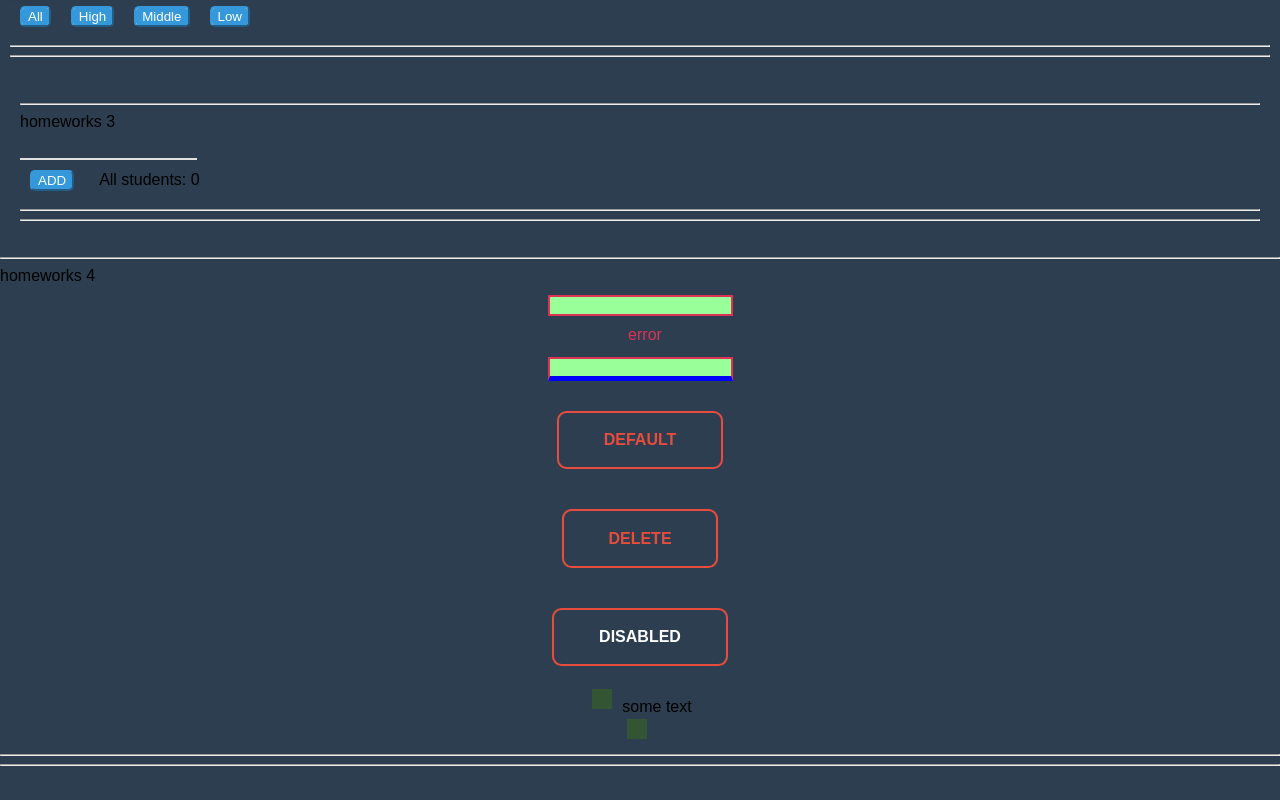
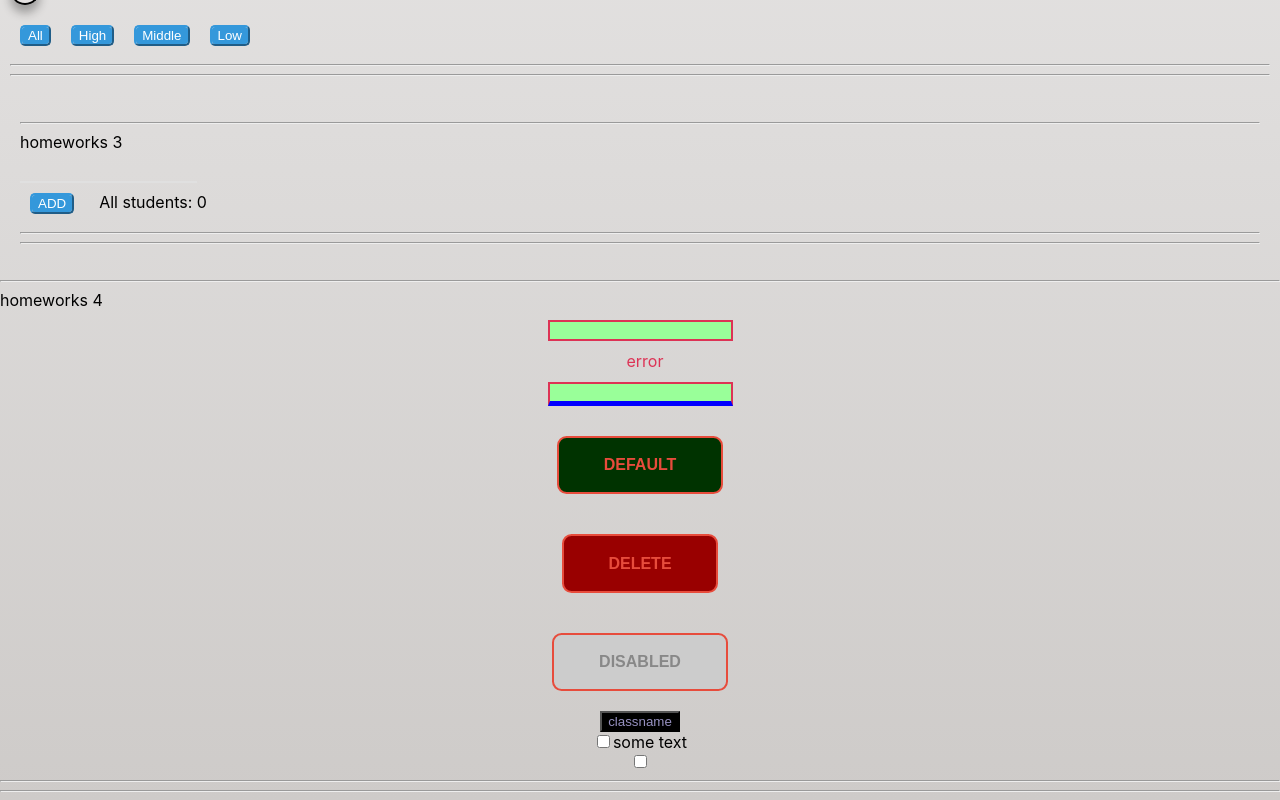
Before and after one commit to bonadysev/simple-react-homeworks-master, a React (Create React App) app: page /#/pre-junior in a window 1280 px wide. Shown: the part 500-1300 px from the top of the page. Before the commit the page ends 1266 px from the top, so only its background shows below. Built offline with nearby package versions, Linux system fonts and the light colour scheme.

Commit message:
12-06-2022

```diff
--- a/src/p2-homeworks/h4/HW4.module.css
+++ b/src/p2-homeworks/h4/HW4.module.css
@@ -11,3 +11,9 @@
 .testSpanError {
     color: blue;
 }
+
+
+.zzz {
+    background: #000;
+    color: #9791c1;
+}
--- a/src/p2-homeworks/h4/HW4.tsx
+++ b/src/p2-homeworks/h4/HW4.tsx
@@ -19,7 +19,9 @@ function HW4() {
     const [checked, setChecked] = useState<boolean>(false)
     const testOnChange = (e: ChangeEvent<HTMLInputElement>) => setChecked(e.currentTarget.checked)
 
-    return (
+    console.log(checked)
+
+        return (
         <div>
             <hr/>
             homeworks 4
@@ -55,6 +57,10 @@ function HW4() {
                     disabled
                 </SuperButton>
 
+                <SuperButton className={s.zzz}>
+                    classname
+                </SuperButton>
+
                 {/*----------------------------------------------------*/}
 
                 <SuperCheckbox
--- a/src/p2-homeworks/h4/common/c2-SuperButton/SuperButton.module.css
+++ b/src/p2-homeworks/h4/common/c2-SuperButton/SuperButton.module.css
@@ -1,9 +1,9 @@
 
-.default {
-background: #003300;
-    color: #99ff99;
-    outline: none;
-}
+/*.default {*/
+/*background: black;*/
+/*    color: #99ff99;*/
+/*    outline: none;*/
+/*}*/
 
 /*.red {*/
 /*    background: firebrick;*/
@@ -50,27 +50,18 @@ background: #003300;
 /*    outline: #99ff99 solid 1px;*/
 /*}*/
 
-.button:active {
-    background: #99ff99;
-}
-
-.button:disabled {
-    /*color: #005500;*/
-    cursor: auto;
-    color: #fff;
-    background-position: 0 100%;
-}
 
 
-html, body {
-    margin: 0;
-    padding: 0;
-    width: 100%;
-    height: 100%;
-    background: #2c3e50;
-    font-family: 'Montserrat', sans-serif;
-    font-size: 16px;
-}
+
+/*html, body {*/
+/*    margin: 0;*/
+/*    padding: 0;*/
+/*    width: 100%;*/
+/*    height: 100%;*/
+/*    background: #2c3e50;*/
+/*    font-family: 'Montserrat', sans-serif;*/
+/*    font-size: 16px;*/
+/*}*/
 
 h1 {
     color: #f1c40f;
@@ -99,7 +90,7 @@ p {
     -webkit-appearance: none;
     -moz-appearance: none;
     appearance: none;
-    background-color: transparent;
+    background-color: #003300;
     border: 2px solid #e74c3c;
     border-radius: 0.6em;
     color: #e74c3c;
@@ -127,10 +118,25 @@ p {
     outline: 0;
 }
 
-.first {
-    -webkit-transition: box-shadow 300ms ease-in-out, color 300ms ease-in-out;
-    transition: box-shadow 300ms ease-in-out, color 300ms ease-in-out;
+.danger {
+    background: #990000;
 }
-.first:hover {
-    box-shadow: 0 0 40px 40px #e74c3c inset;
+
+.button:active {
+    background: #99ff99;
 }
+
+.button:disabled {
+    /*color: #005500;*/
+    cursor: auto;
+    color: #888;
+    background: #ccc;
+}
+
+/*.first {*/
+/*    -webkit-transition: box-shadow 300ms ease-in-out, color 300ms ease-in-out;*/
+/*    transition: box-shadow 300ms ease-in-out, color 300ms ease-in-out;*/
+/*}*/
+/*.first:hover {*/
+/*    box-shadow: 0 0 40px 40px #e74c3c inset;*/
+/*}*/
--- a/src/p2-homeworks/h4/common/c2-SuperButton/SuperButton.tsx
+++ b/src/p2-homeworks/h4/common/c2-SuperButton/SuperButton.tsx
@@ -14,12 +14,15 @@ const SuperButton: React.FC<SuperButtonPropsType> = (
         ...restProps// все остальные пропсы попадут в объект restProps, там же будет children
     }
 ) => {
-    const finalClassName = `${s.button} ${red ? s.first : s.default} ${className}`
+    // const finalClassName = `${s.button} ${red ? s.danger : s.default} ${className}`
+
+    const defaultClassName = className ? className : `${s.button}`
+    const finalClassName2 = red ? `${defaultClassName} ${s.danger}` : `${defaultClassName}`
 
 
     return (
         <button
-            className={finalClassName}
+            className={finalClassName2}
             {...restProps} // отдаём кнопке остальные пропсы если они есть (children там внутри)
         />
     )
--- a/src/p2-homeworks/h4/common/c3-SuperCheckbox/SuperCheckbox.module.css
+++ b/src/p2-homeworks/h4/common/c3-SuperCheckbox/SuperCheckbox.module.css
@@ -6,25 +6,25 @@
 }
 
 
-.checkbox {
-    appearance: none;
+/*.checkbox {*/
+/*    appearance: none;*/
 
-    width: 20px;
-    height: 20px;
-    margin-right: 10px;
-    background-color: #335533;
-}
+/*    width: 20px;*/
+/*    height: 20px;*/
+/*    margin-right: 10px;*/
+/*    background-color: #335533;*/
+/*}*/
 
-.checkbox:checked {
-    appearance: none;
-    background-image: url("checked.png");
+/*.checkbox:checked {*/
+/*    appearance: none;*/
+/*    background-image: url("checked.png");*/
 
-}
+/*}*/
 
-.checkbox:focus {
-    outline: #99ff99 solid 1px;
-}
+/*.checkbox:focus {*/
+/*    outline: #99ff99 solid 1px;*/
+/*}*/
 
-.spanClassName {
+/*.spanClassName {*/
 
-}
+/*}*/
--- a/src/p2-homeworks/h5-rrd-v6/Header.module.css
+++ b/src/p2-homeworks/h5-rrd-v6/Header.module.css
@@ -2,33 +2,39 @@
     text-decoration: none;
     color: #7af;
     margin: 10px;
+    font-size: 14px;
 }
 
 .link:hover {
     color: #c9f;
 }
+
 .active {
     color: #5ff;
 }
 
 .block {
-    width: 21px;
-    height: 21px;
-
+    width: 0;
+    height: 0;
     margin: 10px;
-
-    background: #99ff99;
+    border: 10px solid transparent;
+    border-left: 10px solid #99ff99;
+    /*background: #99ff99;*/
 }
 
 .header {
     display: flex;
-    width: 280px;
-
+    width: 310px;
     transition-duration: 500ms;
-    transform: translate(-220px);
+    transform: translate(-260px);;
 }
 
 .header:hover {
     transition-duration: 500ms;
     transform: translate(0);
 }
+
+.header:hover .block{
+transition-duration: 500ms;
+    transform: rotate(180deg);
+}
```
